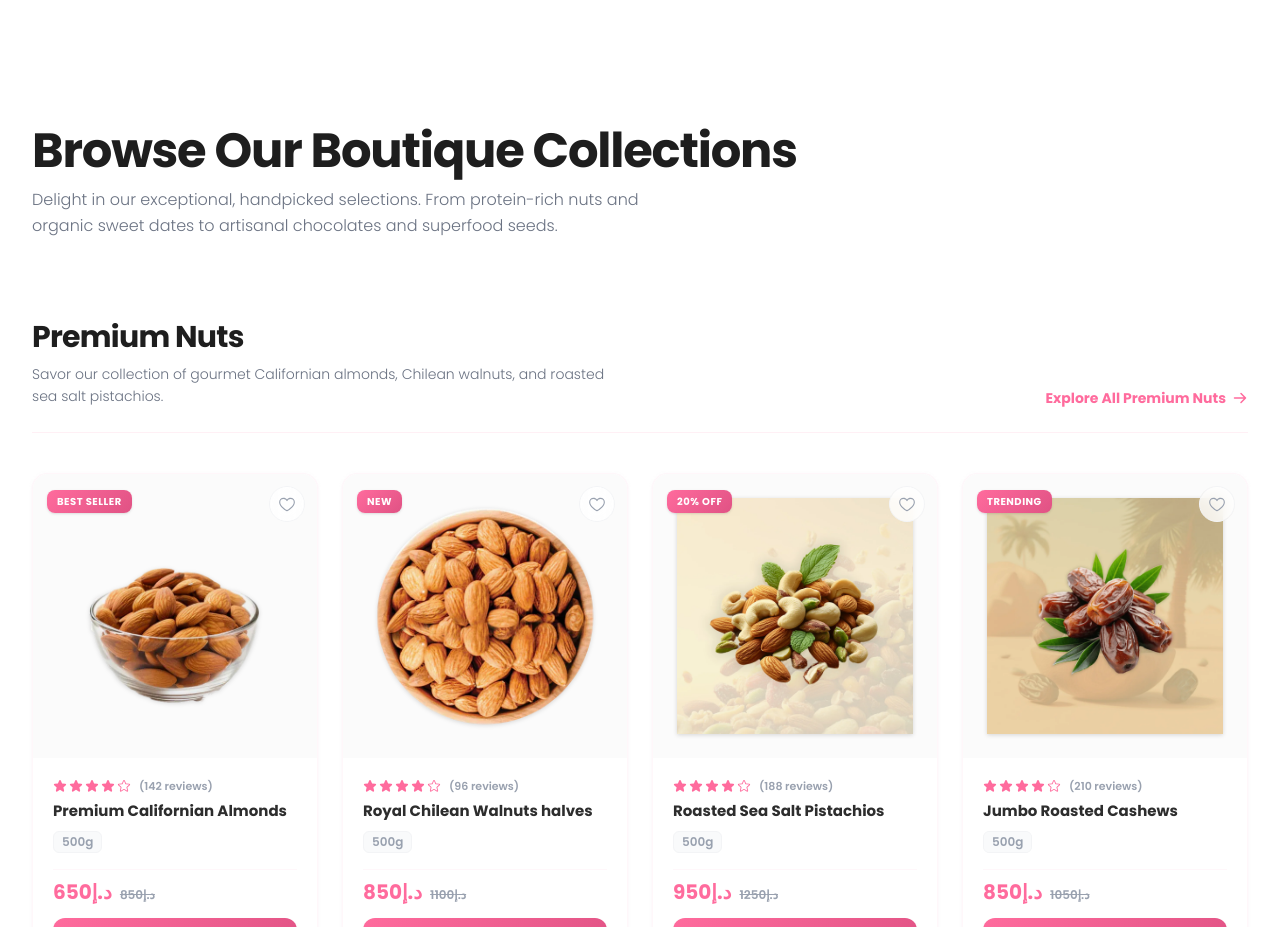
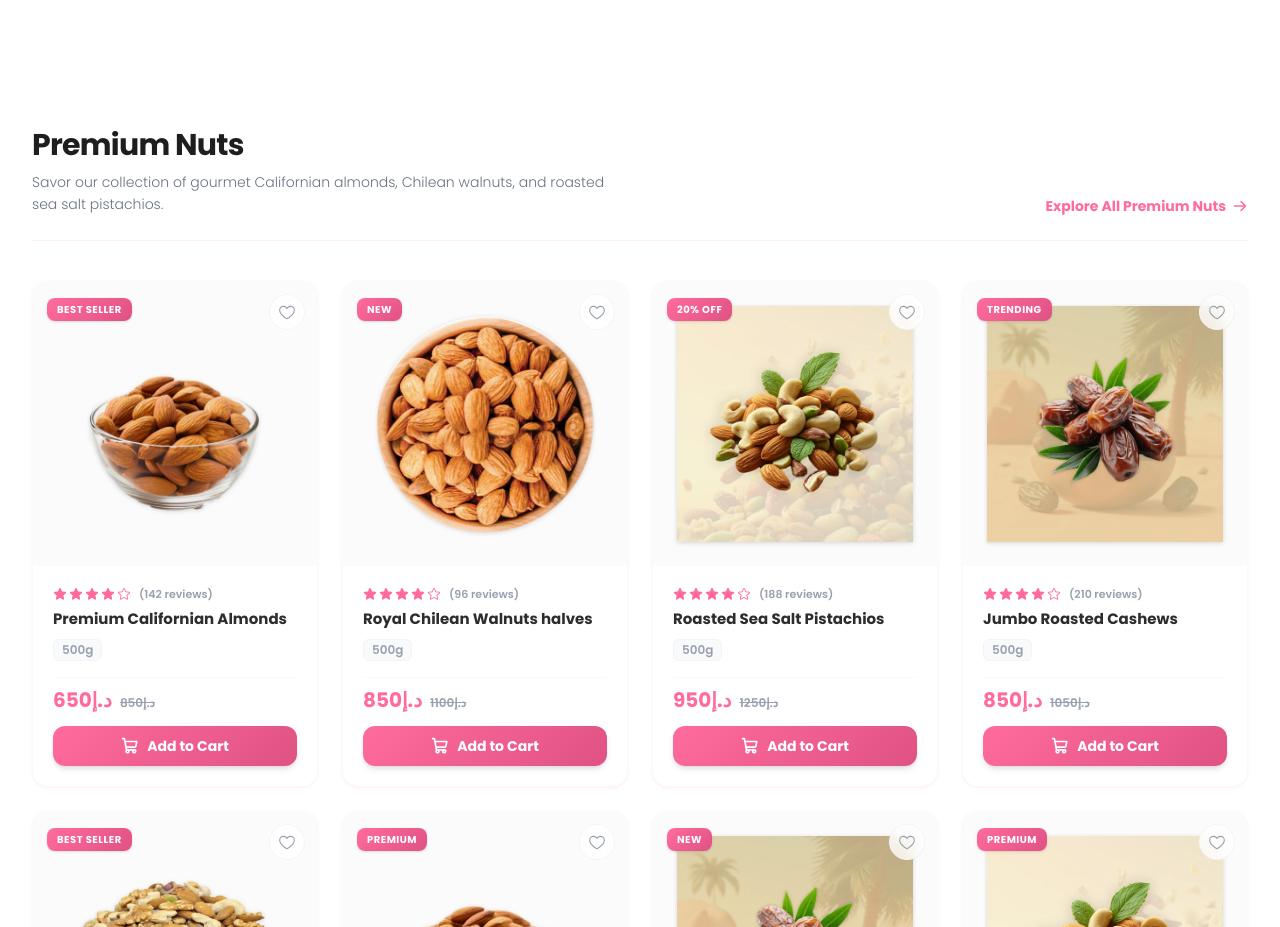
Before and after one commit to jeevanvishnu/citynuts2.0, a React (Vite) app: page / in a window 1280 px wide. Shown: the part 2280-3207 px from the top of the page. Built offline with nearby package versions, Linux system fonts and the light colour scheme.

Commit message:
feat: create Products component with category-based layout and interactive cards

```diff
--- a/src/components/Products.tsx
+++ b/src/components/Products.tsx
@@ -203,15 +203,7 @@ export const Products: React.FC<ProductsProps> = ({ onAddToCart, wishlist, onTog
     <section id="products" className="bg-white py-20">
       <div className="max-w-7xl mx-auto px-4 sm:px-6 lg:px-8 space-y-20">
 
-        {/* Main Section Introduction */}
-        <div className="max-w-3xl space-y-3">
-          <h2 className="text-3xl sm:text-4xl lg:text-5xl font-extrabold text-charcoal tracking-tight">
-            Browse Our Boutique Collections
-          </h2>
-          <p className="text-gray-500 text-base font-light max-w-2xl leading-relaxed">
-            Delight in our exceptional, handpicked selections. From protein-rich nuts and organic sweet dates to artisanal chocolates and superfood seeds.
-          </p>
-        </div>
+
 
         {/* 1. Nuts Section (8 cards) */}
         <CategorySection
```
